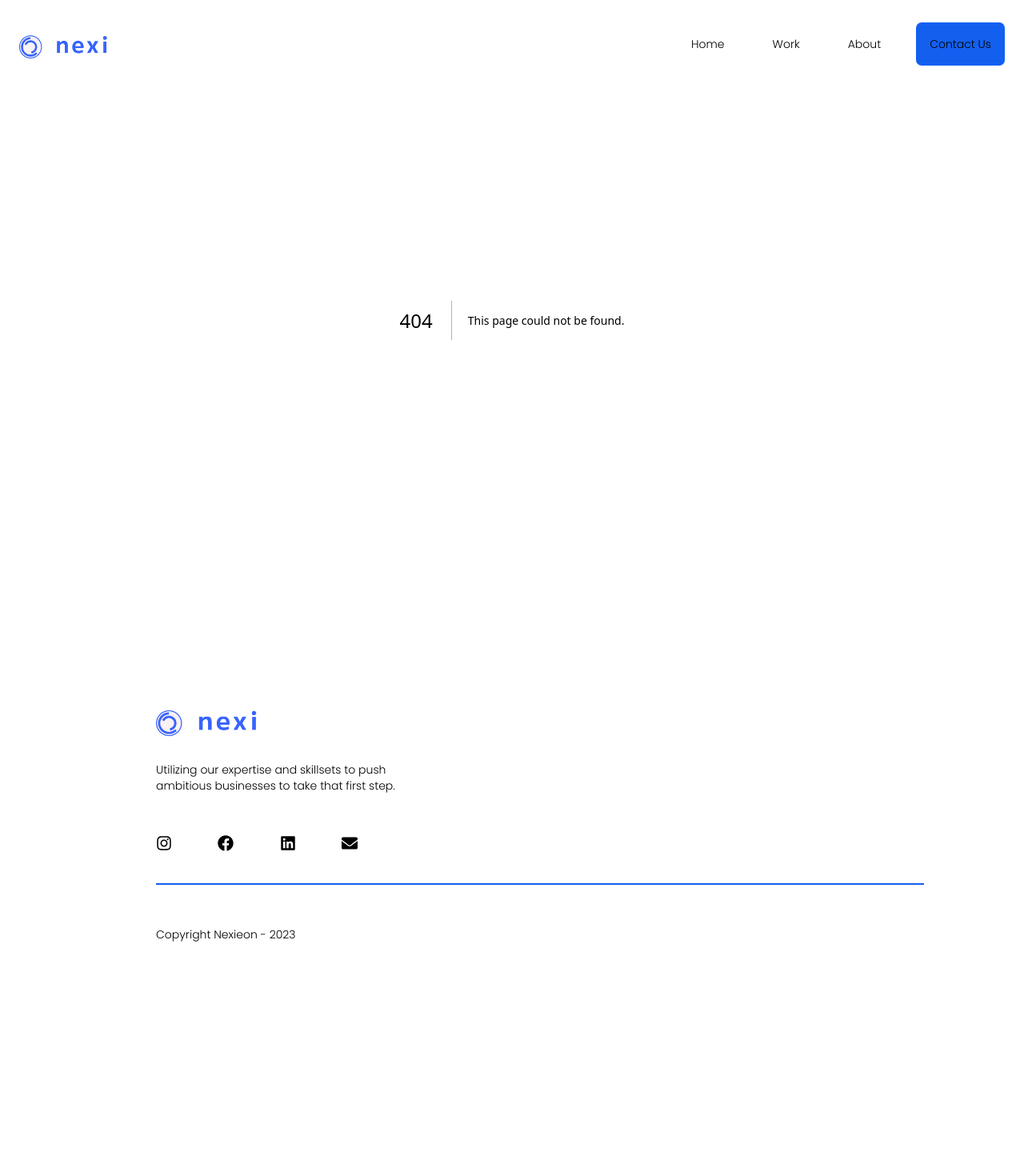
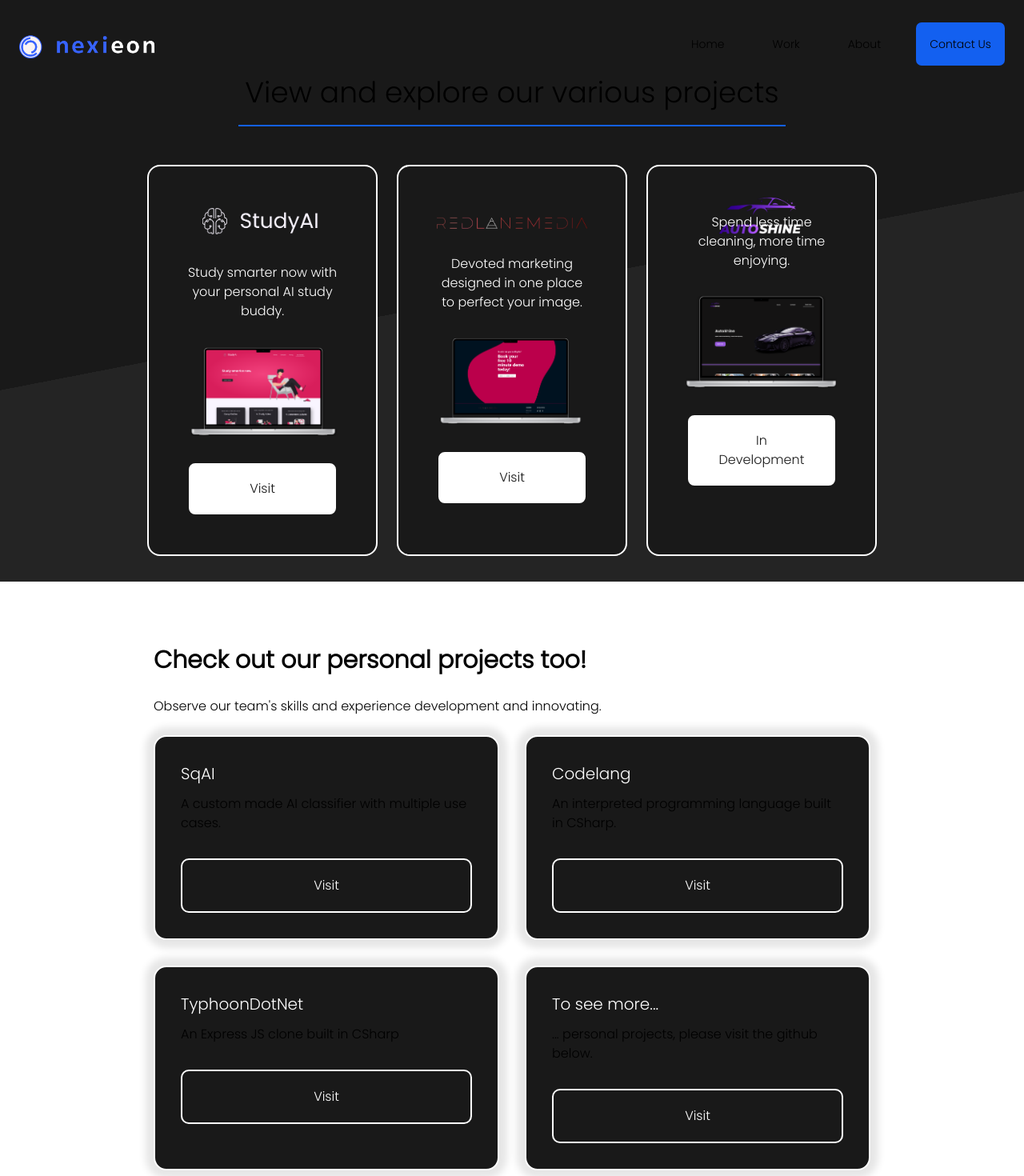
Before and after one commit to Nexieon/NexieonCo, a Next.js app in the folder nexieon/: page /work in a window 1280 px wide. Before the commit this address had no page. Shown: the top 1470 px of the page at 80% size. Before the commit the page ends 1210 px from the top, so only its background shows below. Built offline with nearby package versions, Linux system fonts and the light colour scheme.

Commit message:
Made work page

```diff
--- a/nexieon/app/page.tsx
+++ b/nexieon/app/page.tsx
@@ -49,8 +49,8 @@
           <CarouselItem>
             <div className="w-1/2 mx-auto md: grid md:grid-cols-2"  onClick={() => window.open('/work#autoshine', "_blank")}>
               <div className='p-3 whitespace-pre-wrap'>
-                <Image src={'/previews/autoshinelogo.png'} alt='Autoshine Logo' width={150} height={75}/>
-                <p className="text-white mt-3">
+                <Image  src={'/previews/autoshinelogo.png'} alt='Autoshine Logo' width={150} height={75}/>
+                <p className="text-white mt-[-3rem]">
                   Spend less time cleaning, more time enjoying.
                 </p>
                 {/*<button className = 'btn-main-reverse w-full lg:w-auto my-auto' >See More</button>*/}
--- a/nexieon/app/stylesheets/globals.css
+++ b/nexieon/app/stylesheets/globals.css
@@ -131,6 +131,16 @@
   animation: fadeIn 1s ease-in-out;
 }
 
+.shadowHover {
+  box-shadow: 0px 0px 10px 10px rgba(0,0,0,0.1);
+  transition: 0.5s;
+}
+
+.shadowHover:hover {
+  box-shadow: 0px 0px 15px 15px rgba(0,0,0,0.35);
+  transition: 0.5s;
+}
+
 @keyframes fadeIn {
 	0% {
 		opacity: 0;
--- /dev/null
+++ b/nexieon/app/work/page.tsx
@@ -0,0 +1,114 @@
+'use client';
+
+import Image from "next/image";
+import { useRouter } from "next/navigation";
+
+const Work = () => {
+  const router = useRouter();
+
+  return (
+    <>
+      <section className="min-h-[200vh] md:min-h-[90vh] bg-black flex w-full items-center p-8 pt-24"
+            style={{background: 'linear-gradient(169deg, rgba(25,25,25,1) 50%, rgba(36,36,36,1) 50%)'}}
+        >
+            <div className="mx-auto w-full md:w-3/4">
+                <div>
+                    <h1 className="text-4xl fadeInAnim text-center">
+                        View and explore our various projects
+                    </h1>
+                    <hr className="my-5 mx-auto fadeInAnim" style={{borderTop: 'var(--primary) 2px solid', width: '75%'}}/>
+                </div>
+                <div className="grid grid-cols-1 md:grid-cols-3 fadeInAnim mt-12 gap-6">
+                    <div id='studyai' className="border-white rounded-[1rem] border-[2px]  bg-[var(--primary-black)] p-12 text-center flex justify-center items-center">
+                        <div>
+                            <Image className="mx-auto" src={'/previews/studyailogo.png'} alt='StudyAi Logo' width={150} height={75}/>
+                            <p className="text-white my-8">
+                                Study smarter now with your personal AI study buddy.
+                            </p>
+                            <Image src={'/previews/studyaipreview.png'} alt='StudyAI Preview' width={0} height={0} sizes='100vw' style={{width: '100%', height: 'auto'}}/>
+                            <button className = 'btn-main-reverse p-2 w-full mt-8' onClick={() => window.open('https://github.com/ibrahimfaisal07/studyai')}>Visit</button>
+                        </div>
+                    </div>
+                    <div id='redlane' className="border-white rounded-[1rem] border-[2px]  bg-[var(--primary-black)] p-12 text-center flex justify-center items-center">
+                        <div>
+                            <Image className="mx-auto" src={'/previews/redlanemedialogo.png'} alt='Redlanemedia Logo' width={200} height={100}/>
+                            <p className="text-white my-8">
+                            Devoted marketing designed in one place to perfect your image.
+                            </p>
+                            <Image src={'/previews/redlanemediapreview.png'} alt='Redlanemedia Preview' width={0} height={0} sizes='100vw' style={{width: '100%', height: 'auto'}}/>
+                            <button className = 'btn-main-reverse p-2 w-full mt-8' onClick={() => window.open('https://redlanemedia.webflow.io/')}>Visit</button>
+                        </div>
+                    </div>
+                    <div id='autoshine' className="border-white rounded-[1rem] border-[2px]  bg-[var(--primary-black)] p-12 text-center flex justify-center items-center">
+                        <div>
+                            <Image className="mx-auto mt-[-3rem]" src={'/previews/autoshinelogo.png'} alt='Autoshine Logo' width={150} height={75}/>
+                            <p className="text-white mb-8 mt-[-2rem]">
+                                Spend less time cleaning, more time enjoying.
+                            </p>
+                            <Image src={'/previews/autoshinepreview.png'} alt='Autoshine Preview' width={0} height={0} sizes='100vw' style={{width: '100%', height: 'auto'}}/>
+                            <button className = 'btn-main-reverse p-2 w-full mt-8 hover:cursor-not-allowed'>In Development</button>
+                        </div>
+                    </div>
+                </div>
+            </div>
+      </section>
+      <article className="bg-white py-20 px-10 lg:px-[15%]">
+        <h2 className = 'text-black text-3xl font-bold mb-7 fadeInAnim'>Check out our personal projects too!</h2>
+
+        <p className = 'text-black fadeInAnim'>
+            Observe our team's skills and experience development and innovating.
+        </p>
+
+        <div className="grid grid-cols-1 md:grid-cols-2 mt-6 fadeInAnim gap-8">
+            <div
+                className="shadowHover border-white rounded-[1rem] border-[2px]  bg-[var(--primary-black)] p-8"
+            >
+                <h1 className="text-white text-xl">SqAI</h1>
+                <p className="mt-3">
+                    A custom made AI classifier with multiple use cases.
+                </p>
+                <button className = 'btn-main p-2 w-full mt-8' onClick={() => window.open('https://github.com/ibrahimfaisal07/SqAI')}>Visit</button>
+            </div>
+            <div
+                className="shadowHover border-white rounded-[1rem] border-[2px]  bg-[var(--primary-black)] p-8"
+            >
+                <h1 className="text-white text-xl">Codelang</h1>
+                <p className="mt-3">
+                    An interpreted programming language built in CSharp.​
+                </p>
+                <button className = 'btn-main p-2 w-full mt-8' onClick={() => window.open('https://github.com/ibrahimfaisal07/Codelang')}>Visit</button>
+            </div>
+            <div
+                className="shadowHover border-white rounded-[1rem] border-[2px]  bg-[var(--primary-black)] p-8"
+            >
+                <h1 className="text-white text-xl">TyphoonDotNet</h1>
+                <p className="mt-3">
+                    An Express JS clone built in CSharp
+                </p>
+                <button className = 'btn-main p-2 w-full mt-8' onClick={() => window.open('https://github.com/ibrahimfaisal07/TyphoonDotNET')}>Visit</button>
+            </div>
+            <div
+                className="shadowHover border-white rounded-[1rem] border-[2px]  bg-[var(--primary-black)] p-8"
+            >
+                <h1 className="text-white text-xl">To see more...</h1>
+                <p className="mt-3">
+                    ... personal projects, please visit the github below.
+                </p>
+                <button className = 'btn-main p-2 w-full mt-8' onClick={() => window.open('https://github.com/ibrahimfaisal07/')}>Visit</button>
+            </div>
+        </div>
+      </article>
+      <section className = 'bg-white text-black flex lg:flex-row flex-col justify-between py-24 px-10 lg:px-[15%]'>
+        <div className='w-full lg:w-1/2 fadeInAnim'>
+          <h3 className = 'text-3xl mb-8 lg:text-left text-left font-bold lg:text-4xl'>Want to work with us?</h3>
+          <p className = 'lg:text-left text-left'>Join the list of ambitious businesses that take it to the next level.</p>
+        </div>
+        <div className="w-full mt-8 lg:mt-0 lg:w-1/4 flex align-center fadeInAnim">
+          <button className = 'btn-main w-full lg:w-auto my-auto' onClick={() => router.push('/contact')}>CONTACT US</button>
+        </div>
+      </section>
+    </>
+  );
+};
+
+export default Work;
```
Also changed, not shown: nexieon/public/previews/autoshinelogo.png.
